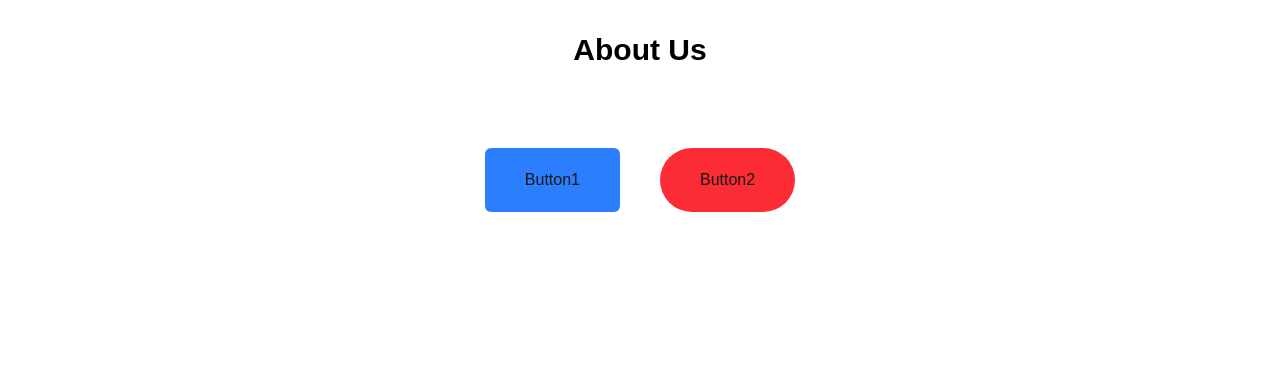
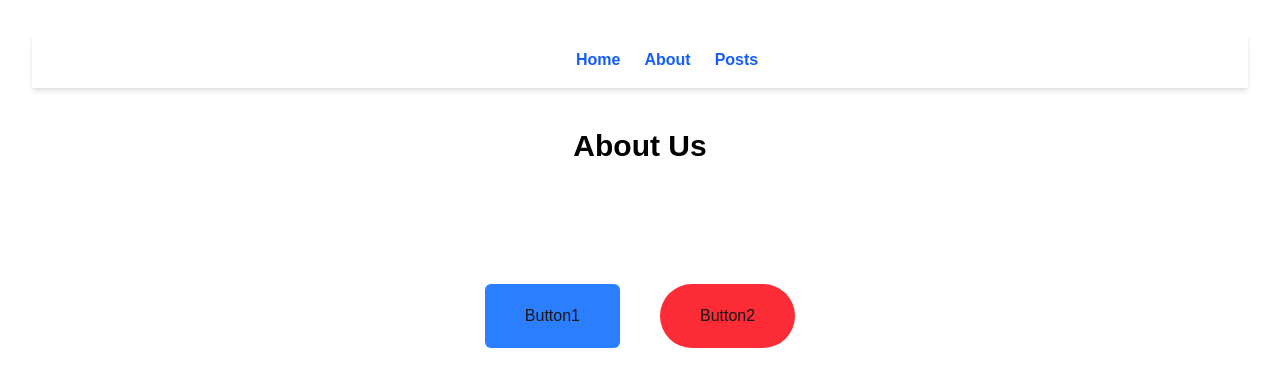
Before and after one commit to SHEMA-IRADUKUNDA-Daniel/alx-project-0x02-setup, a Next.js app in the folder alx-project-0x02/: page /about in a window 1280 px wide. Shown: the top 386 px of the page. Built offline with nearby package versions, Linux system fonts and the light colour scheme.

Commit message:
renaming posts from post and importing header into about page

```diff
--- a/alx-project-0x02/components/common/Button.tsx
+++ b/alx-project-0x02/components/common/Button.tsx
@@ -1,4 +1,4 @@
-import { ButtonProps } from "@/interfaces";
+import { type ButtonProps } from "@/interfaces";
 const Button: React.FC<ButtonProps> = ({ size, shape }) => {
   return (
     <div className="flex justify-center gap">
--- a/alx-project-0x02/pages/about.tsx
+++ b/alx-project-0x02/pages/about.tsx
@@ -1,10 +1,14 @@
 import React from "react";
 import Button from "@/components/common/Button";
+import Header from "@/components/layout/Header";
 
 const AboutPage = () => {
   return (
     <div className="p-8 h-500 bg-white text-center]">
-      <h1 className="text-3xl text-center font-bold text-black">About Us</h1>
+      <Header />
+      <h1 className="text-3xl my-10 text-center font-bold text-black">
+        About Us
+      </h1>
       <Button size="medium" shape="rounded-md" />
     </div>
   );
```
Also changed, not shown: alx-project-0x02/pages/post.tsx (deleted), alx-project-0x02/pages/posts.tsx (added).
